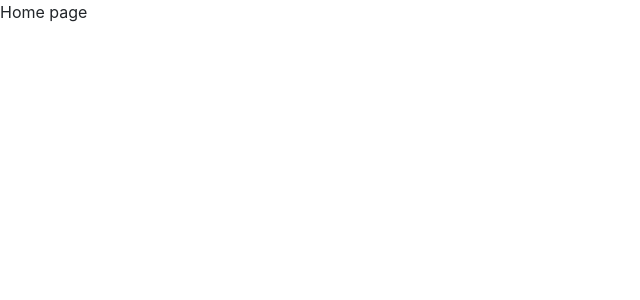
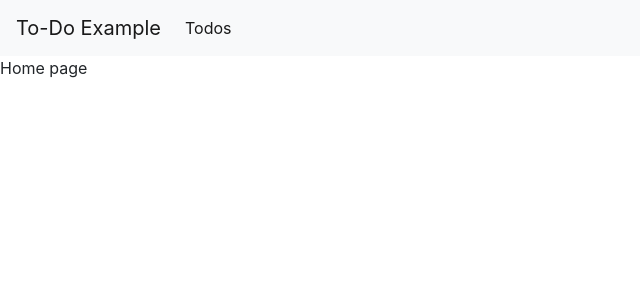
Before and after one commit to dianakoh/vue-project, a Vue app in the folder vue3-project/: page / in a window 1280 px wide. Shown: the top 300 px of the page, without its empty margins (0-640 px from the left). Built offline with nearby package versions, Linux system fonts and the light colour scheme.

Commit message:
Navbar 추가하기

```diff
--- a/vue3-project/src/App.vue
+++ b/vue3-project/src/App.vue
@@ -1,4 +1,13 @@
 <template>
+  <nav class="navbar navbar-expand-lg navbar-light bg-light">
+    <a class="navbar-brand" href="#">To-Do Example</a>
+
+    <ul class="navbar-nav me-auto mb-2 mb-lg-0">
+      <li class="nav-item">
+        <a class="nav-link active" aria-current="page" href="#">Todos</a>
+      </li>
+    </ul>
+  </nav>
   <router-view />
 </template>
 
```
